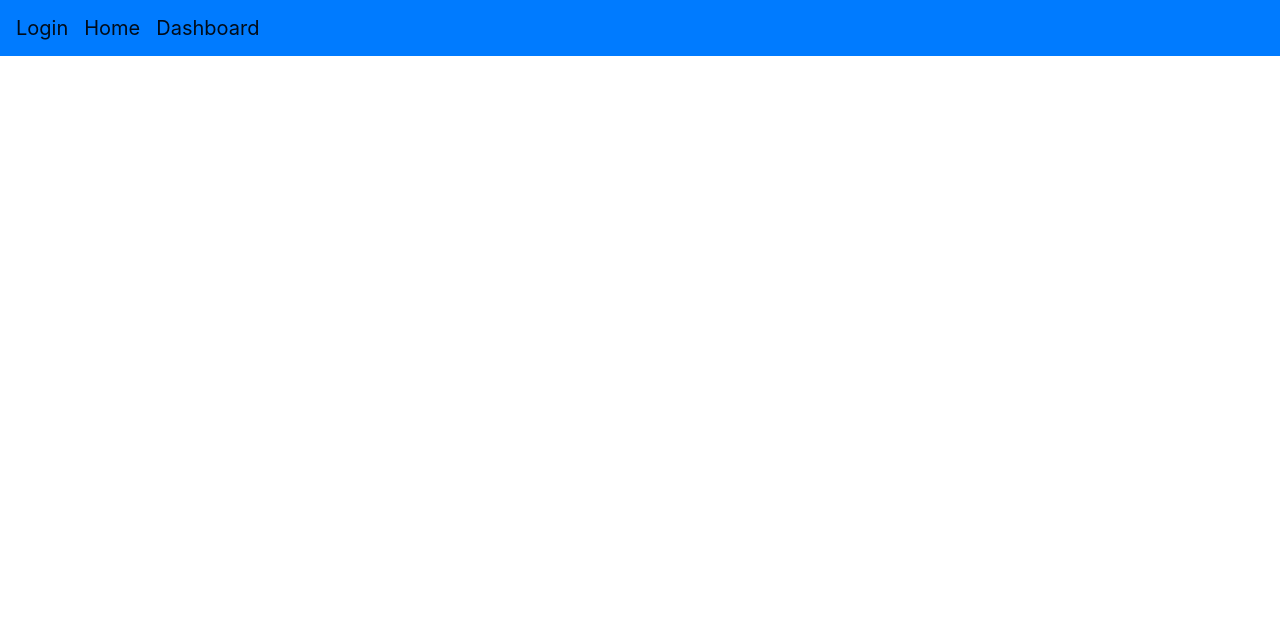
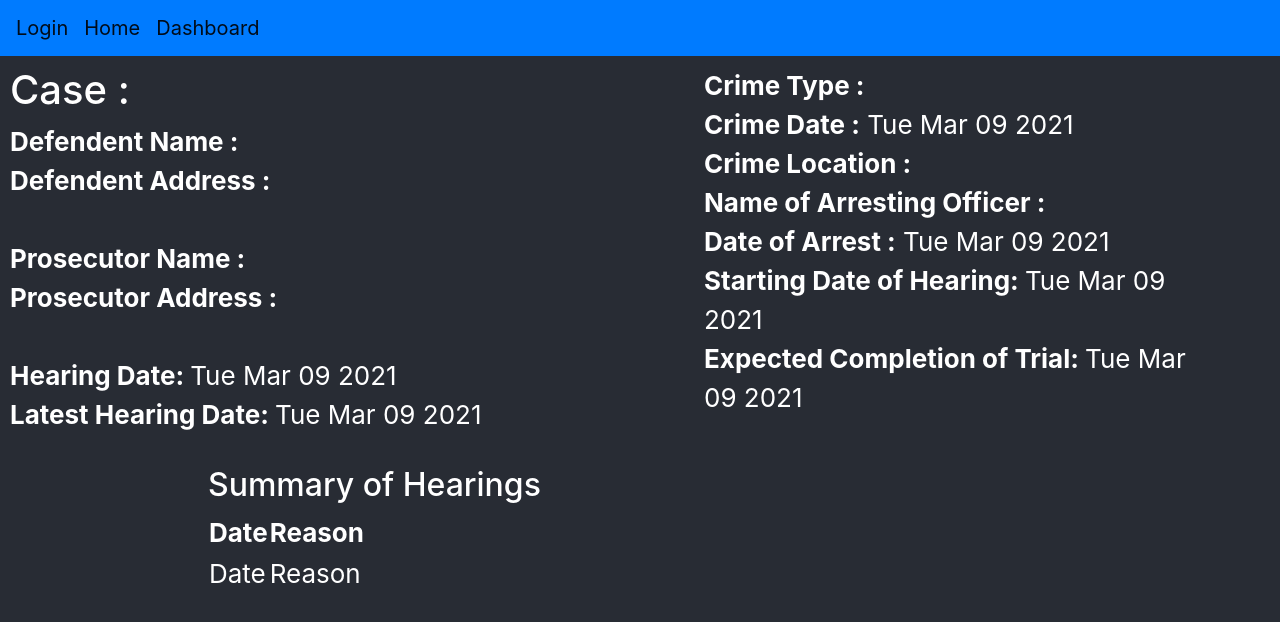
Before and after one commit to anuratb/JISS, a React (Create React App) app in the folder frontend/: page /case-report in a window 1280 px wide. Shown: the top 622 px of the page. Built offline with nearby package versions, Linux system fonts and the light colour scheme.

Commit message:
Added Crime Report Component

```diff
--- a/frontend/package.json
+++ b/frontend/package.json
@@ -12,8 +12,10 @@
     "react-datepicker": "^3.6.0",
     "react-dom": "^17.0.1",
     "react-dropdown": "^1.9.2",
+    "react-grid-layout": "^1.2.4",
     "react-router-dom": "^5.2.0",
     "react-scripts": "4.0.3",
+    "react-table": "^7.6.3",
     "web-vitals": "^1.1.1"
   },
   "scripts": {
@@ -28,7 +30,7 @@
       "react-app/jest"
     ]
   },
-  "proxy" : "http://127.0.0.1:5000/",
+  "proxy": "http://127.0.0.1:5000/",
   "browserslist": {
     "production": [
       ">0.2%",
--- /dev/null
+++ b/frontend/src/components/court-case.css
@@ -0,0 +1,16 @@
+.CourtCase {
+
+    background-color: #282c34;
+    min-height: 100vh;
+    display: flex;
+    flex-direction: column;
+    font-size: calc(10px + 2vmin);
+    color: white;
+  }
+
+
+
+
+  .CourtCase-link {
+    color: #61dafb;
+  }
--- /dev/null
+++ b/frontend/src/components/court_case.component.js
@@ -0,0 +1,86 @@
+import GridLayout from 'react-grid-layout';
+import React, { Component,useMemo, useState, useEffect  } from "react";
+
+import Table from "./table.js";
+import "./court-case.css";
+
+export default class CourtCase extends Component {
+  constructor(props) {
+    super(props);
+    //Details of the Court Case
+    this.state = {
+      def_name: "",
+      def_addr: "",
+      pros_name: "",
+      pros_addr: "",
+      crime_Type: "",
+      crime_date: new Date(),
+      crime_loc: "",
+      arresting_off_name: "",
+      date_arrest: new Date(),
+      CIN: "",
+      date_hearing: new Date(),
+      latest_hearing_date: new Date(),
+      case_hearing_details: [{ date: "Date", reason: "Reason" }],
+      name_pres_judge: "",
+      start_date: new Date(),
+      expected_completion_of_trial: new Date()
+    }
+  }
+  render() {
+    // layout is an array of objects, see the demo for more complete usage
+    const layout = [
+      { i: '1', x: 0, y: 0, w: 5, h: 2, static: true },
+      { i: '2', x: 10, y: 0, w: 5, h: 2, static: true },
+      { i: '3', x: 2, y: 10, w: 10, h: 2, static: true }
+    ];
+    const columns = [{
+      Header: 'Date',
+      accessor: 'date'
+    }, {
+      Header: 'Reason',
+      accessor: 'reason'
+    }]
+    console.log(columns.length);
+    return (
+      <div className="CourtCase">
+        <GridLayout layout={layout} cols={12} rowHeight={30} width={1200}>
+          <div key="1">
+            <h1>Case : {this.state.CIN}</h1>
+            <b>Defendent Name :</b> {this.state.def_name}
+            <br />
+            <b>Defendent Address :</b> {this.state.def_addr}
+            <br /><br />
+            <b>Prosecutor Name :</b> {this.state.def_name}
+            <br />
+            <b>Prosecutor Address :</b> {this.state.def_addr}
+            <br /><br />
+            <b>Hearing Date: </b>{this.state.date_hearing.toDateString()}
+            <br />
+            <b>Latest Hearing Date: </b>{this.state.latest_hearing_date.toDateString()}
+          </div>
+          <div key="2">
+            <b>Crime Type :</b>  {this.state.crime_Type}
+            <br />
+            <b>Crime Date :</b>  {this.state.crime_date.toDateString()}
+            <br />
+            <b>Crime Location : </b>{this.state.crime_loc}
+            <br />
+            <b>Name of Arresting Officer :</b>{this.state.arresting_off_name}
+            <br />
+            <b>Date of Arrest :</b> {this.state.date_arrest.toDateString()}<br />
+            <b>Starting Date of Hearing: </b>{this.state.start_date.toDateString()}<br />
+            <b>Expected Completion of Trial: </b>{this.state.expected_completion_of_trial.toDateString()}<br />
+          </div>
+          <div key="3">
+            <h2>Summary of Hearings</h2>
+
+            <Table columns = {columns} data={this.state.case_hearing_details}></Table>
+
+
+          </div>
+        </GridLayout>
+      </div>
+    )
+  }
+}
--- /dev/null
+++ b/frontend/src/components/table.js
@@ -0,0 +1,23 @@
+//Ref: https://blog.logrocket.com/complete-guide-building-smart-data-table-react/
+
+import React from "react";
+import { useTable } from "react-table";
+
+export default function Table({ columns, data }) {
+
+    return (
+        <table>
+            <tr>
+                {columns.map((value, index) => {
+                    return (<th>{value.Header}</th>)
+                })}
+            </tr>
+            {data.map((value,index)=>{
+                return <tr>{columns.map((val,ind)=>{
+                    return <td>{value[val.accessor]}</td>
+                })}</tr>
+            })}
+
+        </table>
+    )
+}
--- a/frontend/src/index.js
+++ b/frontend/src/index.js
@@ -8,6 +8,8 @@ import Navbar from "./components/nvbar.components";
 import Judge from "./components/judge.component";
 import Lawyer from "./components/lawyer.component";
 import Registrar from"./components/registrar.component";
+import CourtCase from "./components/court_case.component";
+
 import reportWebVitals from './reportWebVitals';
 import {
   Switch,
@@ -27,7 +29,7 @@ ReactDOM.render(
         <Route exact path="/userType-judge"><Judge name="Judge Name" /></Route>
         <Route exact path="/userType-lawyer"><Lawyer name="Lawyer Name" /></Route>
         <Route exact path="/userType-registrar"><Registrar name="Registrar Name"/></Route>
-
+        <Route exact path="/case-report"><CourtCase/></Route>
       </Switch>
       {/*(!Auth.isLoggedIn()) ? <Redirect to="/login" /> : <Redirect to="/home" />*/}
     </div >
```
Also changed, not shown: 1 other file (tests, documents, lock files or other folders).
